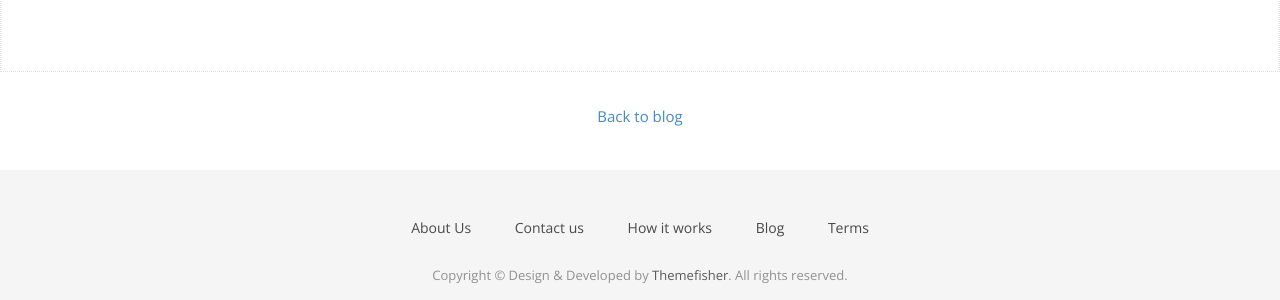
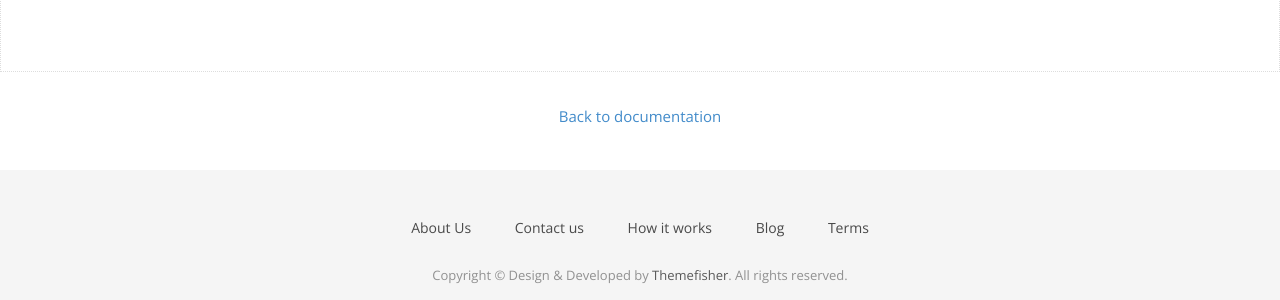
Before and after one commit to d3lta-v/SSTuino, a Jekyll site: the page built from docs/lessonplans/lesson1.md, in a window 1280 px wide and 900 px high, scrolled down 9391 px. Shown: the part 547-847 px from the top of the window. Built offline with Jekyll 4.4.1, drawn with Linux system fonts in a browser that asks for light colours; nearby versions of some CDN libraries; some web fonts are replaced.

Commit message:
Changed the template for the bottom layout

```diff
--- a/docs/_layouts/post.html
+++ b/docs/_layouts/post.html
@@ -22,5 +22,5 @@
   </section>
 </div>
 <p class="center-text" style="padding: 30px;">
-  <a href="{{ site.baseurl }}/blog">Back to blog</a>
+  <a href="{{ site.baseurl }}/docs">Back to documentation</a>
 </p>
```
